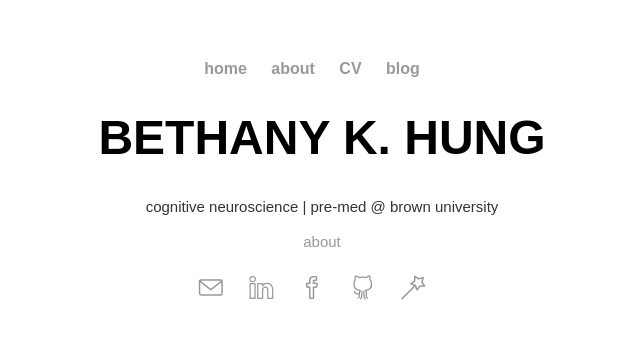
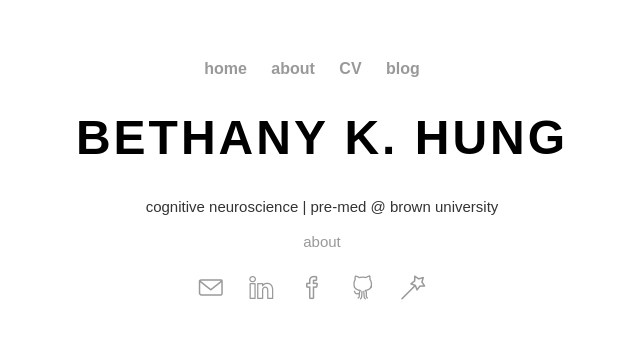
Before and after one commit to bethny/bethny.github.io, a Jekyll site: the page built from index.html, in a window 1280 px wide. Shown: the top 339 px of the page, without its empty margins (318-958 px from the left). Built offline with Jekyll 4.4.1, drawn with Linux system fonts in a browser that asks for light colours; nearby versions of some CDN libraries.

Commit message:
Update main.css

```diff
--- a/css/main.css
+++ b/css/main.css
@@ -29,6 +29,13 @@
     font-size: 3em;
     font-family: 'Muli', sans-serif;
     text-transform: uppercase;
+    letter-spacing: 3px;
+}
+h2 {
+    font-size: 2em;
+    font-family: 'Muli', sans-serif;
+    text-transform: uppercase;
+    letter-spacing: 3px;
 }
 p {
     /*font-size: 1.5em;*/
```
